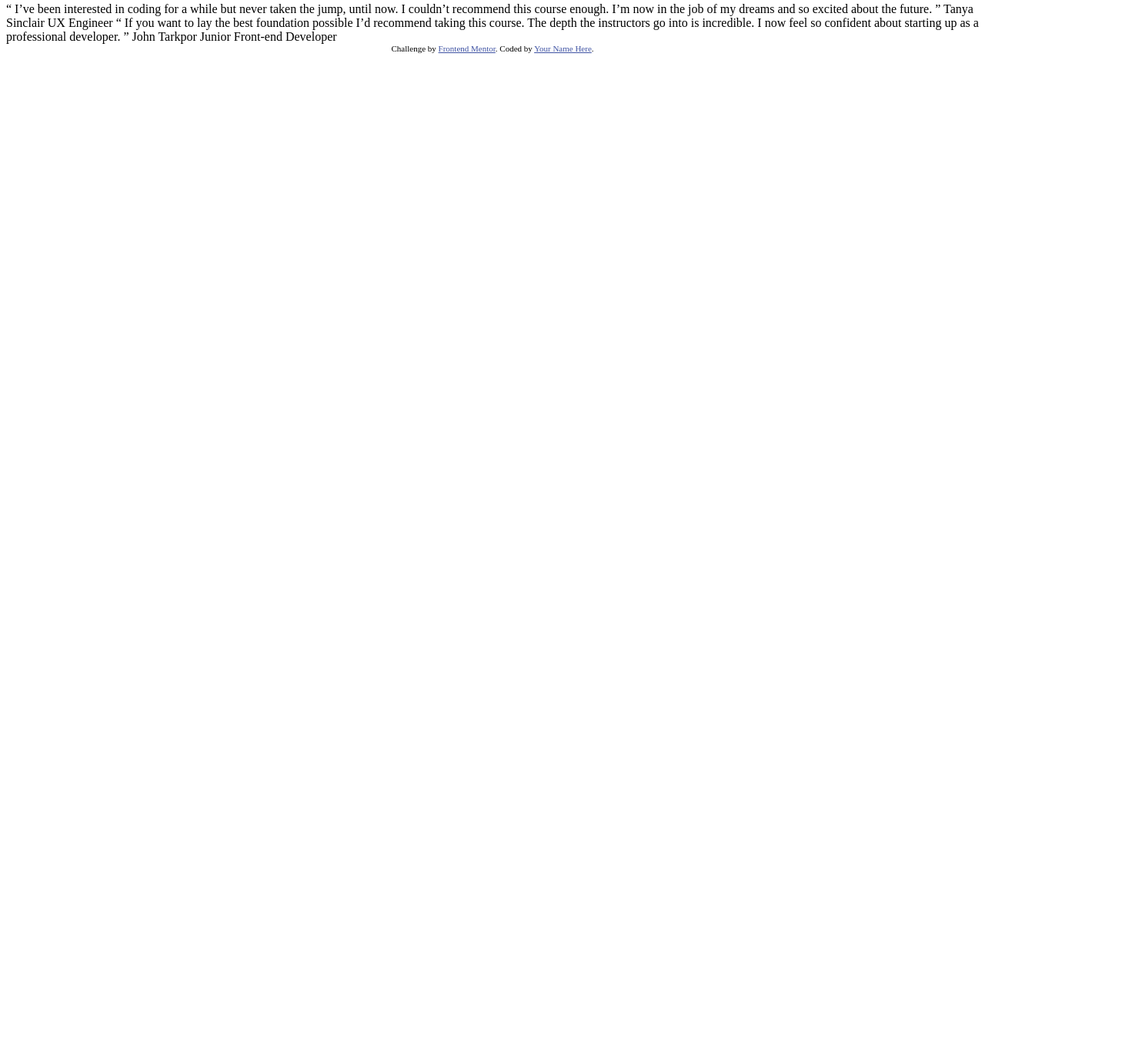
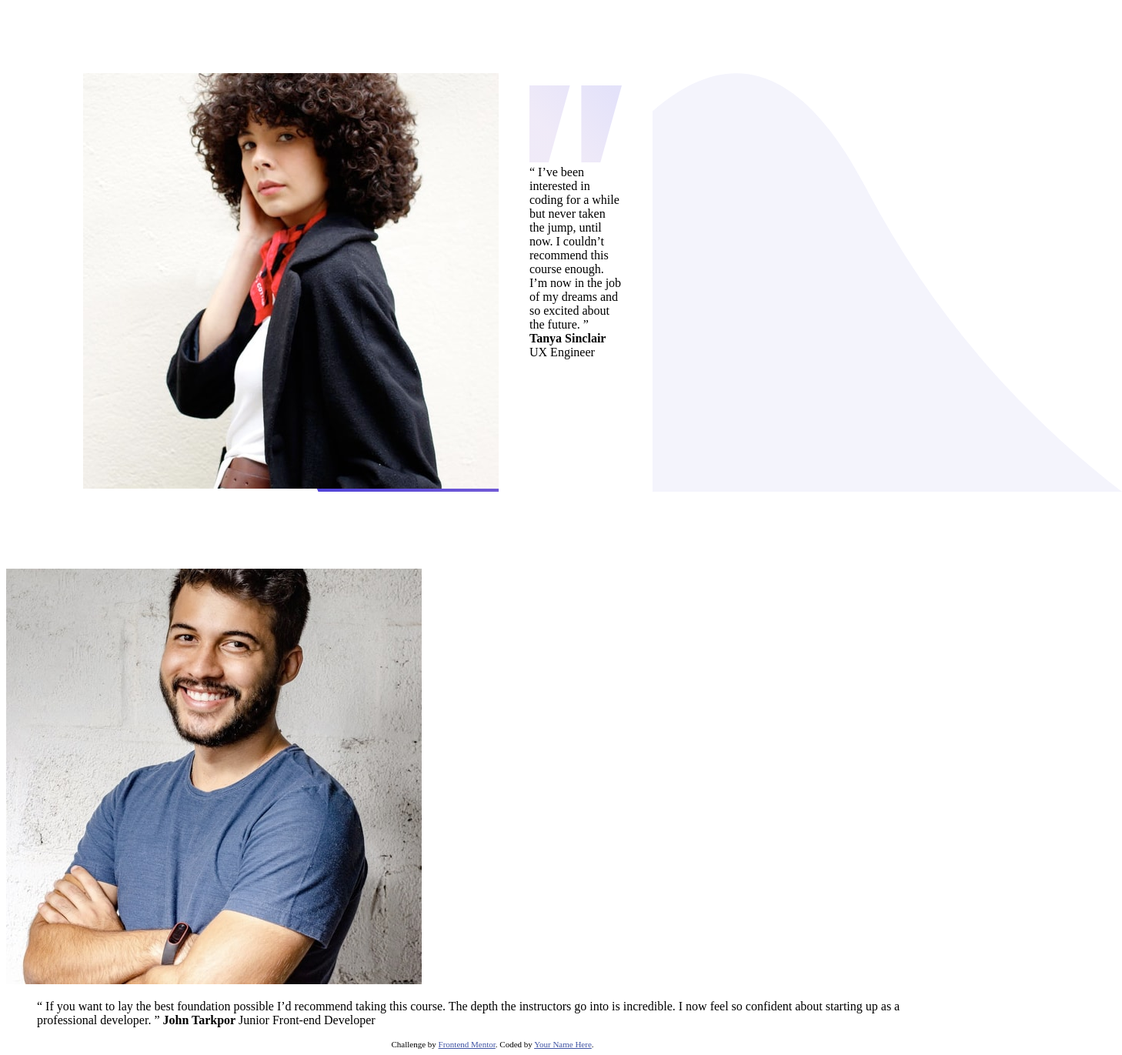
Before and after one commit to RaquelMagnani/frontendMentor--bootcamp-Testimonials, a plain HTML site: page index.html in a window 1280 px wide. Shown: the part 5-1376 px from the top of the page at 77% size, 1458 px wide, since content can reach past the window. Before the commit the page ends 800 px from the top, so only its background shows below. Drawn offline with Linux system fonts and the light colour scheme.

Commit message:
add images and css

```diff
--- a/index.html
+++ b/index.html
@@ -1,38 +1,65 @@
 <!DOCTYPE html>
 <html lang="en">
   <head>
-  <meta charset="UTF-8">
-  <meta name="viewport" content="width=device-width, initial-scale=1.0"> <!-- displays site properly based on user's device -->
+    <meta charset="UTF-8" />
+    <meta name="viewport" content="width=device-width, initial-scale=1.0" />
+    <!-- displays site properly based on user's device -->
 
-  <link rel="icon" type="image/png" sizes="32x32" href="./images/favicon-32x32.png">
+    <link
+      rel="icon"
+      type="image/png"
+      sizes="32x32"
+      href="./images/favicon-32x32.png"
+    />
 
     <title>Frontend Mentor | Coding Bootcamp Testimonials Slider!</title>
-
+    <link href="styles.css" rel="stylesheet" />
     <!-- Feel free to remove these styles or customise in your own stylesheet 👍 -->
     <style>
-    .attribution { font-size: 11px; text-align: center; }
-    .attribution a { color: hsl(228, 45%, 44%); }
+      .attribution {
+        font-size: 11px;
+        text-align: center;
+      }
+      .attribution a {
+        color: hsl(228, 45%, 44%);
+      }
     </style>
   </head>
   <body>
+    <div class="container">
+    <div class="div-tanya-img">
+  <img class="img-Tanya"src="images/image-tanya.jpg" alt="image of Tanya Sinclair looking at you">
+  </div>
+  <blockquote>
+    <img src="images/pattern-quotes.svg">
+    “ I’ve been interested in coding for a while but never taken the jump,
+    until now. I couldn’t recommend this course enough. I’m now in the job of
+    my dreams and so excited about the future. ”
 
-  “ I’ve been interested in coding for a while but never taken the jump, until now.
-  I couldn’t recommend this course enough. I’m now in the job of my dreams and so
-  excited about the future. ”
+    <b> Tanya Sinclair</b>
+    UX Engineer
+  </blockquote>
+  <img src= "images/pattern-curve.svg">
+    </div>
+    <div>
+      <img src="images/image-john.jpg" alt="image of John Tarkpoor looking at you">
+      <blockquote>
+      “ If you want to lay the best foundation possible I’d recommend taking
+        this course. The depth the instructors go into is incredible. I now feel
+        so confident about starting up as a professional developer. ”
 
-  Tanya Sinclair
-  UX Engineer
+        <b> John Tarkpor </b>
 
-  “ If you want to lay the best foundation possible I’d recommend taking this course.
-  The depth the instructors go into is incredible. I now feel so confident about
-  starting up as a professional developer. ”
+        Junior Front-end Developer
+      </blockquote>
 
-  John Tarkpor
-  Junior Front-end Developer
+    </div>
 
     <div class="attribution">
-    Challenge by <a href="https://www.frontendmentor.io?ref=challenge" target="_blank">Frontend Mentor</a>.
-    Coded by <a href="#">Your Name Here</a>.
+      Challenge by
+      <a href="https://www.frontendmentor.io?ref=challenge" target="_blank"
+        >Frontend Mentor</a
+      >. Coded by <a href="#">Your Name Here</a>.
     </div>
   </body>
 </html>
--- /dev/null
+++ b/styles.css
@@ -0,0 +1,9 @@
+.container{
+    margin: 100px;
+    display: flex;
+
+}
+.div-tanya-img{
+    background-image:url("images/pattern-bg.svg") ;
+    background-repeat: no-repeat;
+}
```
Lines whose indentation alone changed are shown as unchanged.
